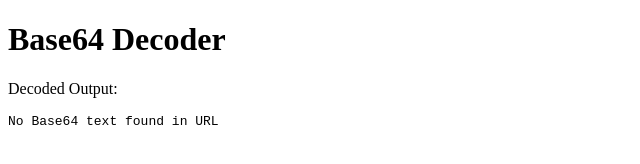
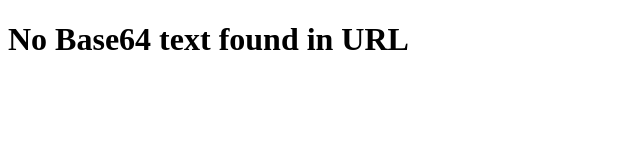
Before and after one commit to jernejzupan/base64, a plain HTML site: page index.html in a window 1280 px wide. Shown: the whole page, without its empty margins (0-640 px from the left). Drawn offline with Linux system fonts and the light colour scheme.

Commit message:
Update index.html

```diff
--- a/index.html
+++ b/index.html
@@ -22,18 +22,16 @@
 
         // Display decoded result when the page loads
         window.onload = function() {
-            const base64Text = getURLParameter("base64");
+            const base64Text = getURLParameter("in");
             if (base64Text) {
-                document.getElementById("output").innerText = decodeBase64(base64Text);
+                document.getElementById("out").innerText = decodeBase64(base64Text);
             } else {
-                document.getElementById("output").innerText = "No Base64 text found in URL";
+                document.getElementById("out").innerText = "No Base64 text found in URL";
             }
         };
     </script>
 </head>
 <body>
-    <h1>Base64 Decoder</h1>
-    <p>Decoded Output:</p>
-    <pre id="output"></pre>
+    <h1 id="out"></h1>
 </body>
 </html>
```
